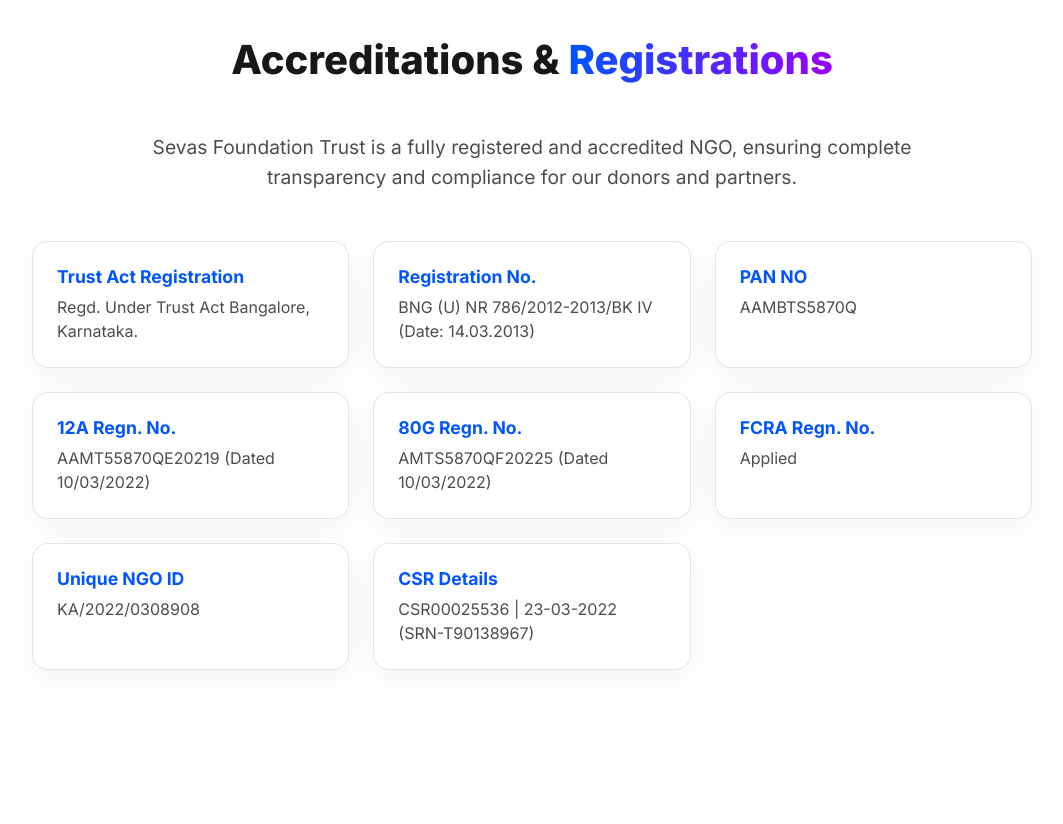
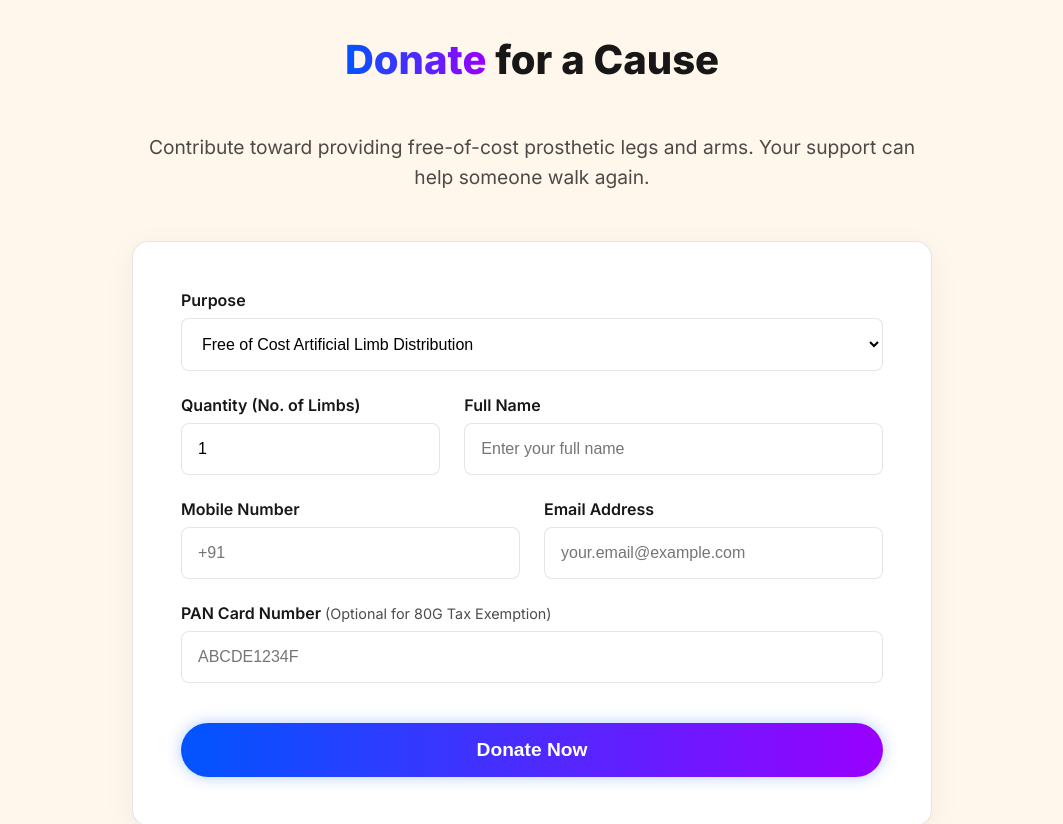
Before and after one commit to harshvermagithub/SevasFoundation, a Next.js app: page / in a window 1280 px wide. Shown: the part 3240-4064 px from the top of the page, without its empty margins (108-1171 px from the left). Built offline with nearby package versions, Linux system fonts and the light colour scheme.

Commit message:
Add responsive DonateForm block alongside ContactUs with all requested fields and update LimbsInfo text from source

```diff
--- a/src/app/page.tsx
+++ b/src/app/page.tsx
@@ -1,5 +1,6 @@
 import Hero from '@/components/Hero';
 import LimbsInfo from '@/components/LimbsInfo';
+import DonateForm from '@/components/DonateForm';
 import Registrations from '@/components/Registrations';
 import ContactUs from '@/components/ContactUs';
 
@@ -8,6 +9,7 @@
     <>
       <Hero />
       <LimbsInfo />
+      <DonateForm />
       <Registrations />
       <ContactUs />
     </>
--- /dev/null
+++ b/src/components/DonateForm.tsx
@@ -0,0 +1,163 @@
+"use client";
+import React, { useState } from 'react';
+
+export default function DonateForm() {
+  const [formData, setFormData] = useState({
+    purpose: 'Free of Cost Artificial Limb Distribution',
+    quantity: 1,
+    name: '',
+    mobile: '',
+    email: '',
+    pan: ''
+  });
+
+  const [isSubmitted, setIsSubmitted] = useState(false);
+
+  const handleChange = (e: React.ChangeEvent<HTMLInputElement | HTMLSelectElement>) => {
+    setFormData({
+      ...formData,
+      [e.target.name]: e.target.value
+    });
+  };
+
+  const handleSubmit = (e: React.FormEvent) => {
+    e.preventDefault();
+    // Simulate form submission
+    setIsSubmitted(true);
+    setTimeout(() => {
+      setIsSubmitted(false);
+      setFormData({
+        ...formData,
+        quantity: 1,
+        name: '',
+        mobile: '',
+        email: '',
+        pan: ''
+      });
+      alert("Thank you for your generous pledge! Our team will contact you shortly to complete the donation process.");
+    }, 1500);
+  };
+
+  return (
+    <section id="donate-form" className="section" style={{ background: 'var(--light-orange)' }}>
+      <div className="container">
+        <h2 className="section-title">
+          <span className="glowing-text">Donate</span> for a Cause
+        </h2>
+        <p style={{
+          textAlign: 'center',
+          color: 'var(--text-muted)',
+          fontSize: '1.2rem',
+          maxWidth: '800px',
+          margin: '0 auto 3rem',
+          lineHeight: 1.6
+        }}>
+          Contribute toward providing free-of-cost prosthetic legs and arms. Your support can help someone walk again.
+        </p>
+
+        <div className="glass" style={{ maxWidth: '800px', margin: '0 auto', padding: '3rem', background: '#ffffff' }}>
+          <form onSubmit={handleSubmit} style={{ display: 'flex', flexDirection: 'column', gap: '1.5rem' }}>
+
+            <div style={{ display: 'flex', flexDirection: 'column', gap: '0.5rem' }}>
+              <label htmlFor="purpose" style={{ fontWeight: 600, color: 'var(--foreground)' }}>Purpose</label>
+              <select
+                id="purpose"
+                name="purpose"
+                value={formData.purpose}
+                onChange={handleChange}
+                style={{ padding: '1rem', borderRadius: '8px', border: '1px solid var(--glass-border)', background: 'var(--background)', fontSize: '1rem' }}
+                required
+              >
+                <option value="Free of Cost Artificial Limb Distribution">Free of Cost Artificial Limb Distribution</option>
+                <option value="General Foundation Donation">General Foundation Donation</option>
+                <option value="Physiotherapy Camp Support">Physiotherapy Camp Support</option>
+              </select>
+            </div>
+
+            <div style={{ display: 'flex', gap: '1.5rem', flexWrap: 'wrap' }}>
+              <div style={{ flex: '1 1 200px', display: 'flex', flexDirection: 'column', gap: '0.5rem' }}>
+                <label htmlFor="quantity" style={{ fontWeight: 600, color: 'var(--foreground)' }}>Quantity (No. of Limbs)</label>
+                <input
+                  type="number"
+                  id="quantity"
+                  name="quantity"
+                  min="1"
+                  value={formData.quantity}
+                  onChange={handleChange}
+                  style={{ padding: '1rem', borderRadius: '8px', border: '1px solid var(--glass-border)', background: 'var(--background)', fontSize: '1rem' }}
+                  required
+                />
+              </div>
+
+              <div style={{ flex: '2 1 300px', display: 'flex', flexDirection: 'column', gap: '0.5rem' }}>
+                <label htmlFor="name" style={{ fontWeight: 600, color: 'var(--foreground)' }}>Full Name</label>
+                <input
+                  type="text"
+                  id="name"
+                  name="name"
+                  placeholder="Enter your full name"
+                  value={formData.name}
+                  onChange={handleChange}
+                  style={{ padding: '1rem', borderRadius: '8px', border: '1px solid var(--glass-border)', background: 'var(--background)', fontSize: '1rem' }}
+                  required
+                />
+              </div>
+            </div>
+
+            <div style={{ display: 'flex', gap: '1.5rem', flexWrap: 'wrap' }}>
+              <div style={{ flex: '1 1 250px', display: 'flex', flexDirection: 'column', gap: '0.5rem' }}>
+                <label htmlFor="mobile" style={{ fontWeight: 600, color: 'var(--foreground)' }}>Mobile Number</label>
+                <input
+                  type="tel"
+                  id="mobile"
+                  name="mobile"
+                  placeholder="+91"
+                  value={formData.mobile}
+                  onChange={handleChange}
+                  style={{ padding: '1rem', borderRadius: '8px', border: '1px solid var(--glass-border)', background: 'var(--background)', fontSize: '1rem' }}
+                  required
+                />
+              </div>
+
+              <div style={{ flex: '1 1 250px', display: 'flex', flexDirection: 'column', gap: '0.5rem' }}>
+                <label htmlFor="email" style={{ fontWeight: 600, color: 'var(--foreground)' }}>Email Address</label>
+                <input
+                  type="email"
+                  id="email"
+                  name="email"
+                  placeholder="your.email@example.com"
+                  value={formData.email}
+                  onChange={handleChange}
+                  style={{ padding: '1rem', borderRadius: '8px', border: '1px solid var(--glass-border)', background: 'var(--background)', fontSize: '1rem' }}
+                  required
+                />
+              </div>
+            </div>
+
+            <div style={{ display: 'flex', flexDirection: 'column', gap: '0.5rem' }}>
+              <label htmlFor="pan" style={{ fontWeight: 600, color: 'var(--foreground)' }}>PAN Card Number <span style={{ color: 'var(--text-muted)', fontSize: '0.9rem', fontWeight: 'normal' }}>(Optional for 80G Tax Exemption)</span></label>
+              <input
+                type="text"
+                id="pan"
+                name="pan"
+                placeholder="ABCDE1234F"
+                value={formData.pan}
+                onChange={handleChange}
+                style={{ padding: '1rem', borderRadius: '8px', border: '1px solid var(--glass-border)', background: 'var(--background)', fontSize: '1rem', textTransform: 'uppercase' }}
+              />
+            </div>
+
+            <button
+              type="submit"
+              className="btn-primary"
+              style={{ padding: '1rem', fontSize: '1.2rem', marginTop: '1rem', width: '100%', opacity: isSubmitted ? 0.7 : 1 }}
+              disabled={isSubmitted}
+            >
+              {isSubmitted ? 'Processing...' : 'Donate Now'}
+            </button>
+          </form>
+        </div>
+      </div>
+    </section>
+  );
+}
--- a/src/components/LimbsInfo.tsx
+++ b/src/components/LimbsInfo.tsx
@@ -28,10 +28,13 @@
           <div className="glass" style={{ padding: '2rem', background: 'var(--light-orange)', border: '1px solid var(--glass-border)' }}>
             <h3 style={{ color: 'var(--primary)', marginBottom: '1.5rem', fontSize: '1.4rem' }}>Our Manufacturing Excellence</h3>
             <p style={{ color: 'var(--text-muted)', lineHeight: 1.7, marginBottom: '1rem' }}>
-              Our team of specialised prosthetics and orthotics experts take careful measurements and ensures that all the limbs manufactured at our facility are customised according to the exact measurements of the beneficiaries to ensure a perfect fit.
+              We have established a highly modernised manufacturing centre for artificial limbs, where specially-abled individuals from marginalized sections of society can receive comprehensive rehabilitation and custom-fitted appliances completely free of cost.
+            </p>
+            <p style={{ color: 'var(--text-muted)', lineHeight: 1.7, marginBottom: '1rem' }}>
+              Our dedicated team of specialised prosthetics and orthotics experts takes exact, careful measurements to ensure that every single prosthetic arm or leg manufactured at our facility offers a perfect, comfortable fit for the beneficiary.
             </p>
             <p style={{ color: 'var(--text-muted)', lineHeight: 1.7 }}>
-              We also ensure that the beneficiaries receiving the artificial arm or prosthetic leg are provided with complete assistance and support by our specialists to get accustomed to their new limbs and their functionality.
+              Beyond just providing the limb, we are committed to full rehabilitation. Beneficiaries receive absolute, unwavering assistance and support from our specialists to help them get wholly accustomed to the functionality and usage of their new artificial limbs.
             </p>
           </div>
         </div>
```
